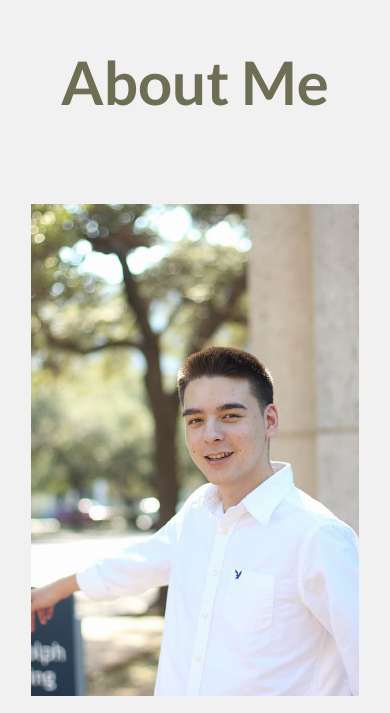
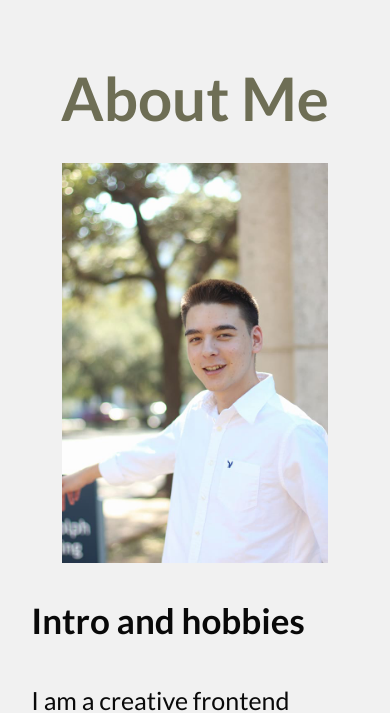
Before and after one commit to BrianMcCune/brianmccune-portfolio, a React (Vite) app: page / in a window 390 px wide. Shown: the part 1482-2195 px from the top of the page. Built offline with nearby package versions, Linux system fonts and the light colour scheme.

Commit message:
image resizing

```diff
--- a/src/App.css
+++ b/src/App.css
@@ -591,7 +591,7 @@ a:visited {
 
   .about {
     align-items: center;
-    padding-top: 10dvh;
+    padding-top: 100px;
   }
 
   .about > .headline-container {
@@ -601,7 +601,7 @@ a:visited {
   .about-headline {
     font-size: 60px;
     padding: 0;
-    margin-bottom: 5dvh;
+    margin-bottom: 20px;
   }
 
   .img-container {
@@ -610,7 +610,7 @@ a:visited {
 
   .mobile-image {
     display: inline;
-    height: 66.5dvh;
+    height: 400px;
     border-radius: 10px;
   }
 
@@ -628,7 +628,7 @@ a:visited {
 
   .text > h3 {
     font-size: 35px;
-    margin-top: 5dvh;
+    margin-top: 20px;
   }
 
   .text > p {
@@ -647,14 +647,6 @@ a:visited {
     font-size: 60px;
   }
 
-  .expertise-text {
-    /* flex-direction: column; */
-  }
-
-  .expertise-text > .container {
-
-  }
-
   .expertise-circle {
     display: none;
   }
```
